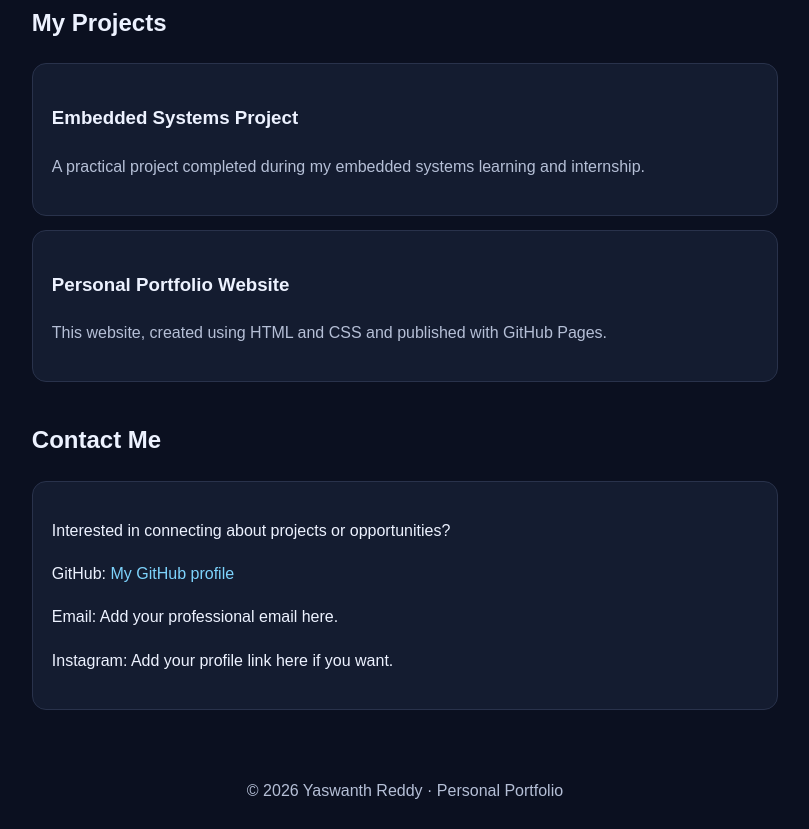
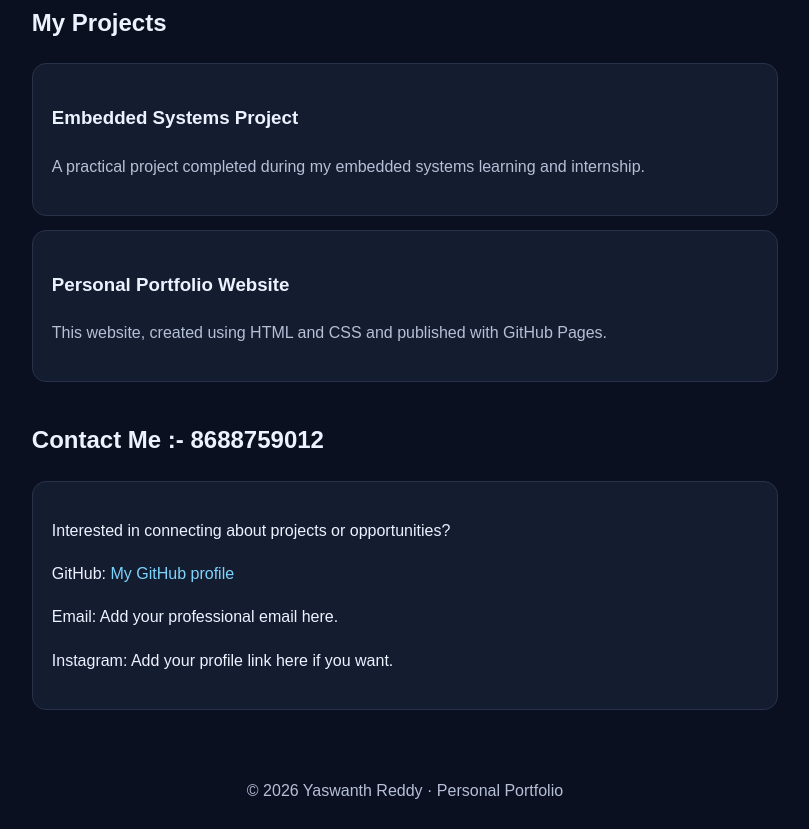
Before and after one commit to yaswanth-projects/yaswanth-projects.github.io, a plain HTML site: page index.html in a window 1280 px wide. Shown: the part 977-1806 px from the top of the page, without its empty margins (235-1044 px from the left). Drawn offline with Linux system fonts and the light colour scheme.

Commit message:
Update index.html

```diff
--- a/index.html
+++ b/index.html
@@ -117,7 +117,7 @@
     </section>
 
     <section id="contact">
-      <h2>Contact Me</h2>
+      <h2>Contact Me :- 8688759012</h2>
       <div class="card">
         <p>Interested in connecting about projects or opportunities?</p>
         <p>GitHub: <a href="https://github.com/">My GitHub profile</a></p>
```
